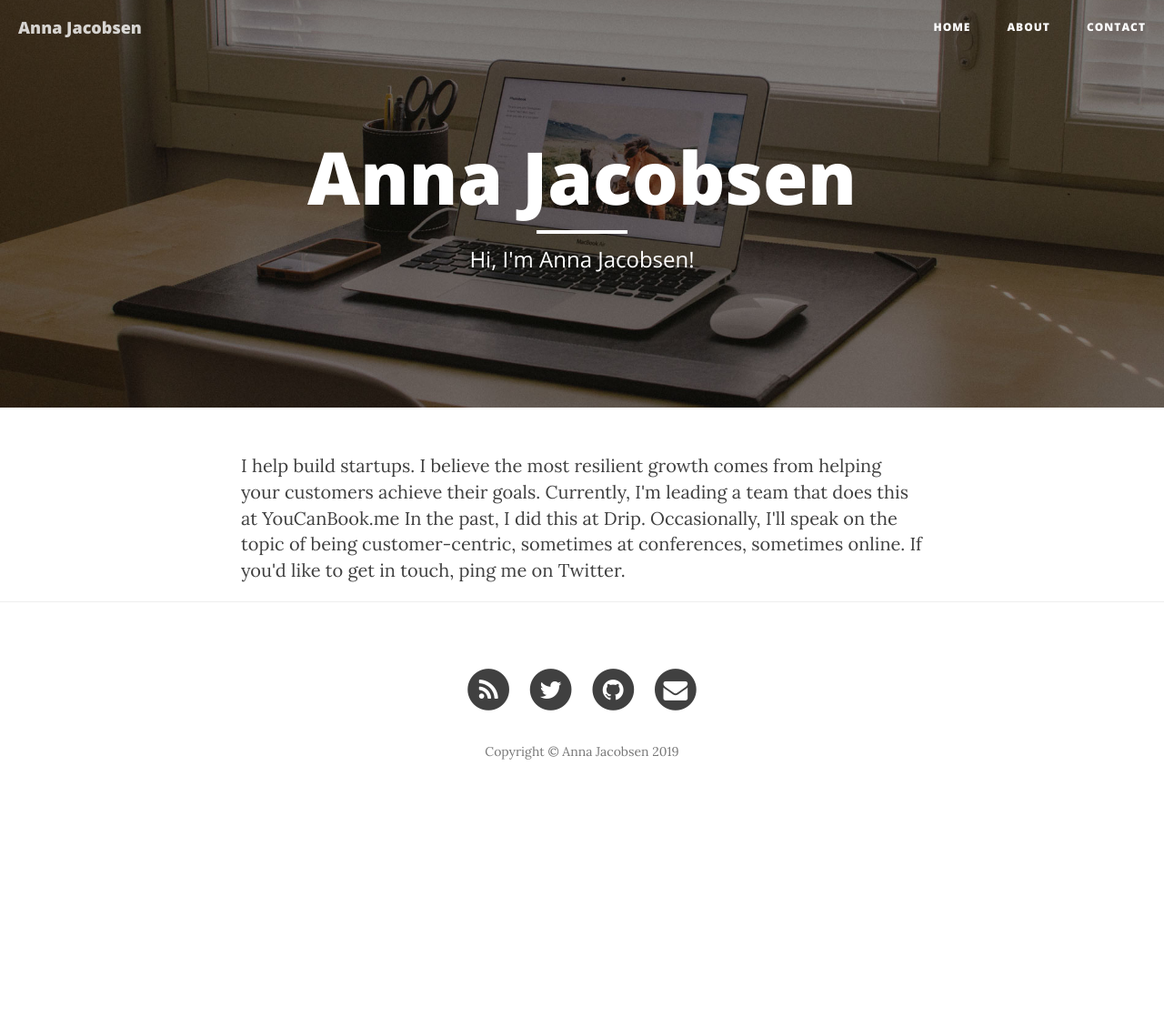
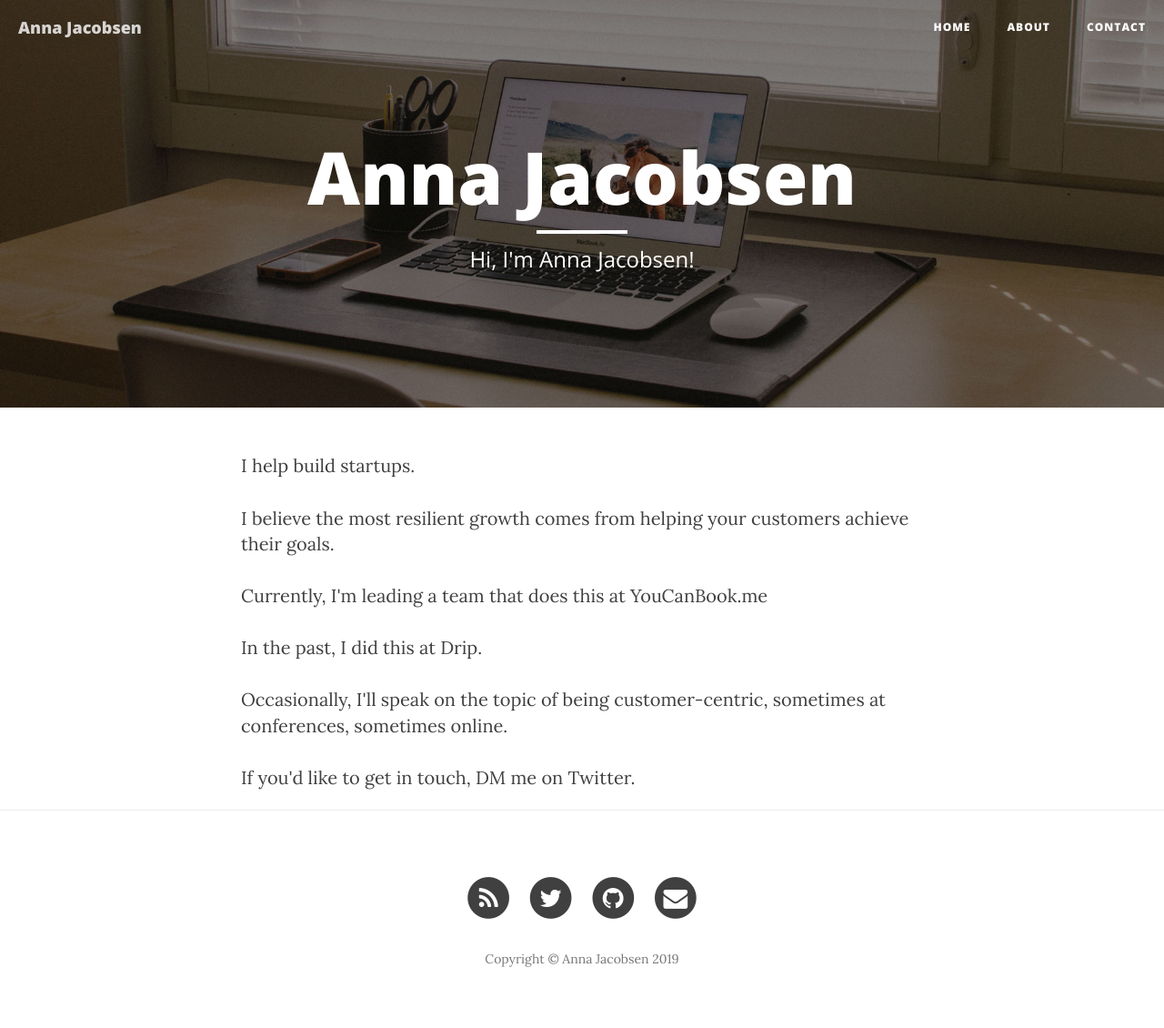
Before and after one commit to annaj/annaj, a Jekyll site: the page built from index.html, in a window 1280 px wide. Shown: the whole page at 91% size. Built offline with Jekyll 4.4.1, drawn with Linux system fonts in a browser that asks for light colours; nearby versions of some CDN libraries; the list of posts is cut into pages by our own code; before the commit the page ends 902 px from its top, so only the background shows below that.

```diff
--- a/index.html
+++ b/index.html
@@ -3,16 +3,17 @@ layout: page
 description: 'Hi, I''m Anna Jacobsen!'
 published: true
 ---
-I help build startups.
-
-I believe the most resilient growth comes from helping your customers achieve their goals.
-
-Currently, I'm leading a team that does this at YouCanBook.me
-In the past, I did this at Drip.
-
-Occasionally, I'll speak on the topic of being customer-centric, sometimes at conferences, sometimes online.
-
-If you'd like to get in touch, ping me on Twitter.
+I help build startups.<br />
+<br />
+I believe the most resilient growth comes from helping your customers achieve their goals.<br />
+<br />
+Currently, I'm leading a team that does this at YouCanBook.me<br />
+<br />
+In the past, I did this at Drip.<br />
+<br />
+Occasionally, I'll speak on the topic of being customer-centric, sometimes at conferences, sometimes online.<br />
+<br />
+If you'd like to get in touch, DM me on <a href="http://twitter.com/annagjacobsen/">Twitter</a>.
 
 
 
```
